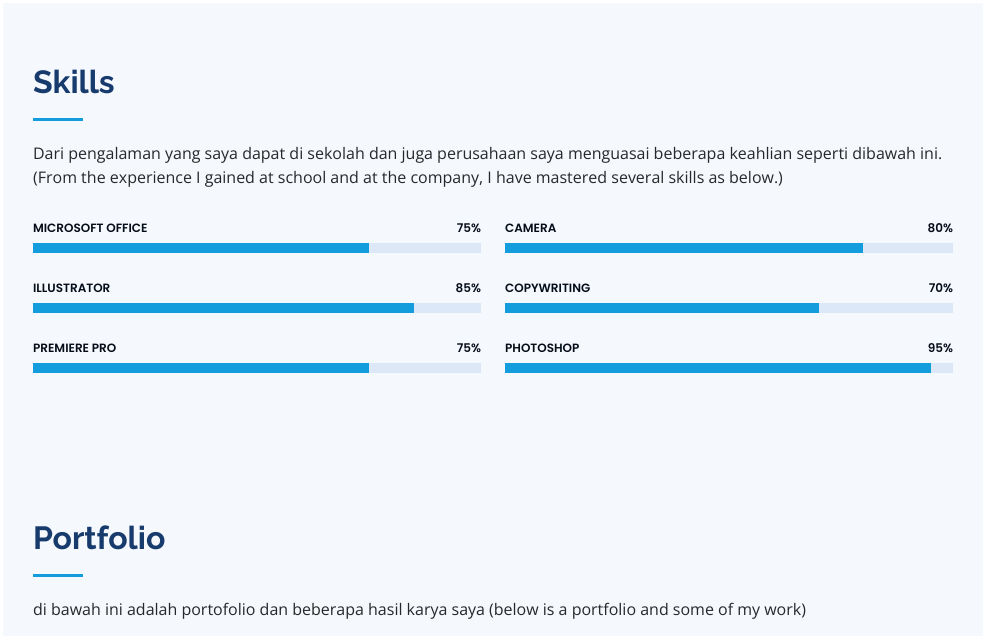
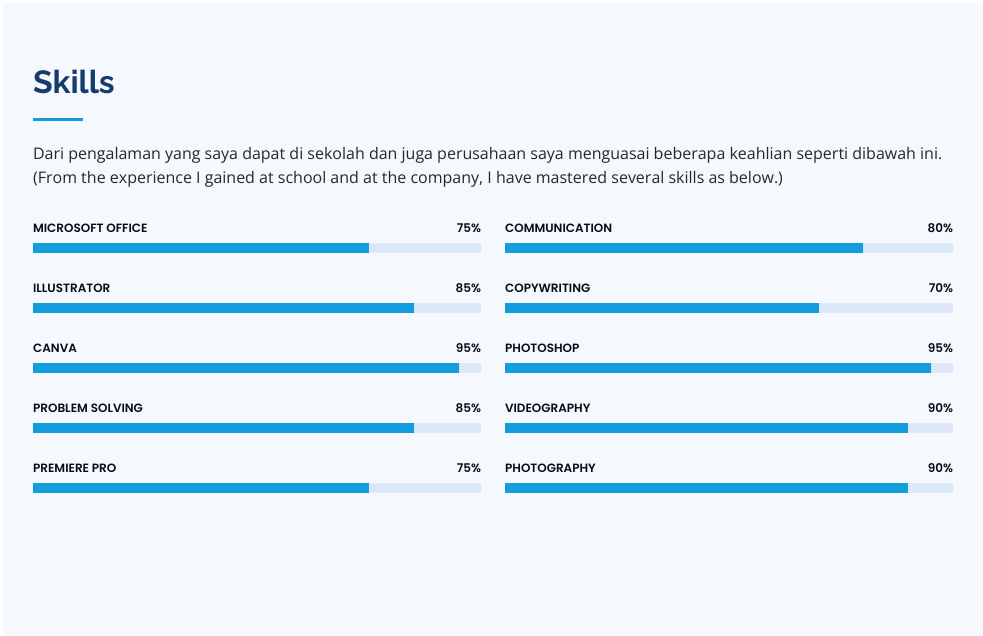
Before and after one commit to Luthfiporto/Luthfiporto.github.io, a plain HTML site: page index.html in a window 1280 px wide. Shown: the part 1473-2109 px from the top of the page, without its empty margins (297-1280 px from the left). Drawn offline with nearby package versions, Linux system fonts and the light colour scheme.

Commit message:
Update index.html

```diff
--- a/index.html
+++ b/index.html
@@ -143,7 +143,7 @@
 
           <div class="col-lg-6" data-aos="fade-up">
 
-            <div class="progress">
+           <div class="progress">
               <span class="skill">Microsoft Office <i class="val">75%</i></span>
               <div class="progress-bar-wrap">
                 <div class="progress-bar" role="progressbar" aria-valuenow="75" aria-valuemin="0" aria-valuemax="100"></div>
@@ -152,6 +152,20 @@
 
             <div class="progress">
               <span class="skill">Illustrator <i class="val">85%</i></span>
+              <div class="progress-bar-wrap">
+                <div class="progress-bar" role="progressbar" aria-valuenow="85" aria-valuemin="0" aria-valuemax="100"></div>
+              </div>
+            </div>
+
+            <div class="progress">
+              <span class="skill">Canva <i class="val">95%</i></span>
+              <div class="progress-bar-wrap">
+                <div class="progress-bar" role="progressbar" aria-valuenow="95" aria-valuemin="0" aria-valuemax="100"></div>
+              </div>
+            </div>
+
+            <div class="progress">
+              <span class="skill">Problem solving <i class="val">85%</i></span>
               <div class="progress-bar-wrap">
                 <div class="progress-bar" role="progressbar" aria-valuenow="85" aria-valuemin="0" aria-valuemax="100"></div>
               </div>
@@ -169,7 +183,7 @@
           <div class="col-lg-6" data-aos="fade-up" data-aos-delay="100">
 
             <div class="progress">
-              <span class="skill">Camera <i class="val">80%</i></span>
+              <span class="skill">Communication <i class="val">80%</i></span>
               <div class="progress-bar-wrap">
                 <div class="progress-bar" role="progressbar" aria-valuenow="80" aria-valuemin="0" aria-valuemax="100"></div>
               </div>
@@ -186,6 +200,20 @@
               <span class="skill">Photoshop <i class="val">95%</i></span>
               <div class="progress-bar-wrap">
                 <div class="progress-bar" role="progressbar" aria-valuenow="95" aria-valuemin="0" aria-valuemax="100"></div>
+              </div>
+            </div>
+
+            <div class="progress">
+              <span class="skill">Videography <i class="val">90%</i></span>
+              <div class="progress-bar-wrap">
+                <div class="progress-bar" role="progressbar" aria-valuenow="90" aria-valuemin="0" aria-valuemax="100"></div>
+              </div>
+            </div>
+
+            <div class="progress">
+              <span class="skill">Photography <i class="val">90%</i></span>
+              <div class="progress-bar-wrap">
+                <div class="progress-bar" role="progressbar" aria-valuenow="90" aria-valuemin="0" aria-valuemax="100"></div>
               </div>
             </div>
 
@@ -274,7 +302,7 @@
             <div class="portfolio-wrap">
               <img src="img/portfolio/Desain Grafis/Desain5.jpg" class="img-fluid" alt="">
               <div class="portfolio-links">
-                <a href="img/portfolio/Desain Grafis/Desain5.jpg" data-gallery="portfolioGallery" class="portfolio-lightbox" title="App 2"><i class="bx bx-plus"></i></a>
+                <a href="img/portfolio/Desain Grafis/Desain5 main.jpg" data-gallery="portfolioGallery" class="portfolio-lightbox" title="App 2"><i class="bx bx-plus"></i></a>
                 <a href="portfolio-details.html" title="More Details"><i class="bx bx-link"></i></a>
               </div>
             </div>
@@ -344,7 +372,7 @@
             <div class="portfolio-wrap">
               <img src="img/portfolio/Editing/edit4.png" class="img-fluid" alt="">
               <div class="portfolio-links">
-                <a href="img/portfolio/Editing/edit4.png" data-gallery="portfolioGallery" class="portfolio-lightbox" title="Card 1"><i class="bx bx-plus"></i></a>
+                <a href="img/portfolio/Editing/edit4 main.png" data-gallery="portfolioGallery" class="portfolio-lightbox" title="Card 1"><i class="bx bx-plus"></i></a>
                 <a href="portfolio-details.html" title="More Details"><i class="bx bx-link"></i></a>
               </div>
             </div>
```
